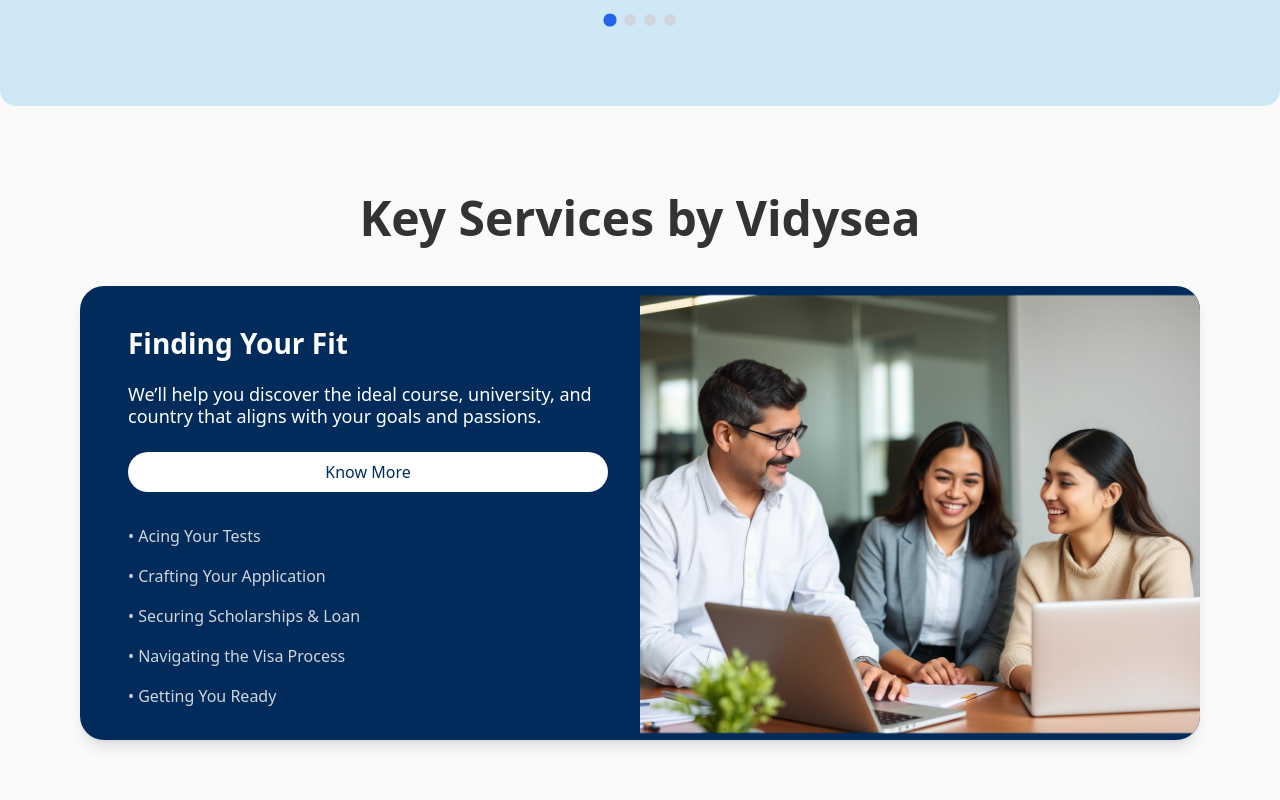
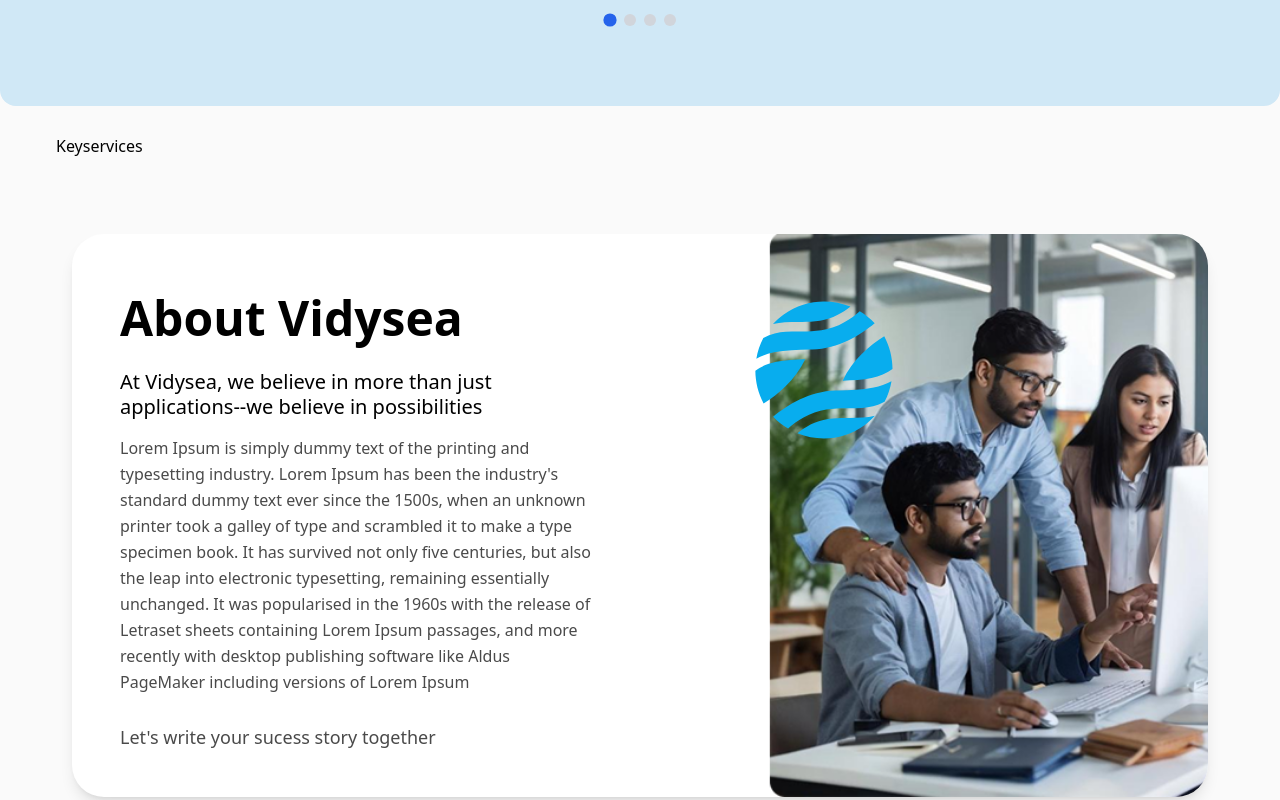
Before and after one commit to girishc24/vidysea, a React (Vite) app: page / in a window 1280 px wide. Shown: the part 2760-3560 px from the top of the page. Built offline with nearby package versions, Linux system fonts and the light colour scheme; the HTML template or start-up script is replaced by a standard one.

Commit message:
updated a app.jsx

```diff
--- a/src/App.jsx
+++ b/src/App.jsx
@@ -1,6 +1,5 @@
-import {Hero, Product, Journey, Services, Testimonials, Students, Aboutus, Media, Faq, Subscribe, Footer} from './sections'
+import {Hero, Product, Journey, Services, Testimonials, Students, KeyServices, Aboutus, Media, Faq, Subscribe, Footer} from './sections'
 import Nav from './components/Nav';
-import KeyServicesNew from './sections/KeyServices';
 
 const App = () => {
 
@@ -29,7 +28,7 @@
         </section>
 
         <section className="px-[3.5rem] py-7 max-sm:p-0">
-            <KeyServicesNew/>
+            <KeyServices/>
         </section>
 
         <section className="px-[3.5rem] pt-0 pb-0 max-sm:p-0">
--- a/src/sections/Keyservices.jsx
+++ b/src/sections/Keyservices.jsx
@@ -1,45 +1,11 @@
-import React from 'react';
-import { key_services_img } from "@/assets/images";
+import React from 'react'
 
-const KeyServices = () => {
+const Keyservices = () => {
   return (
-    <section className="container mx-auto px-6 py-12 max-sm:p-0">
-      <div className='max-w-[1000px] mx-auto text-center'>
-        <h2 className='text-[48px] max-sm:text-[35px] font-bold text-[#333] mb-8 max-sm:px-10 max-sm:py-10 '>
-          Key Services by Vidysea
-        </h2>
+    <div>
+      Keyservices
+    </div>
+  )
+}
 
-      </div>
-      <div className="flex flex-col lg:flex-row bg-[#002b5b] rounded-[24px] overflow-hidden shadow-lg max-sm:rounded-none ">
-        {/* Left Content */}
-        <div className="lg:w-1/2 p-8 lg:pl-12 text-white flex flex-col justify-center">
-          <h3 className="text-2xl lg:text-3xl font-semibold mb-4">Finding Your Fit</h3>
-          <p className="text-base lg:text-lg mb-6">
-            We’ll help you discover the ideal course, university, and country that aligns with your goals and passions.
-          </p>
-          <button className="bg-white text-[#002b5b] py-2 px-6 rounded-full font-medium hover:bg-[#f3f3f3] transition">
-            Know More
-          </button>
-          <ul className="mt-8 space-y-4 text-[#d1d5db]">
-            <li>• Acing Your Tests</li>
-            <li>• Crafting Your Application</li>
-            <li>• Securing Scholarships & Loan</li>
-            <li>• Navigating the Visa Process</li>
-            <li>• Getting You Ready</li>
-          </ul>
-        </div>
-
-        {/* Right Image */}
-        <div className="lg:w-1/2">
-          <img
-            src={key_services_img}
-            alt="Key Services Image"
-            className="w-full h-full object-cover"
-          />
-        </div>
-      </div>
-    </section>
-  );
-};
-
-export default KeyServices;
+export default Keyservices
--- a/src/sections/index.js
+++ b/src/sections/index.js
@@ -4,7 +4,7 @@
 import Services from "./Services";
 import Testimonials from './testimonials';
 import Students from "./Students";
-// import KeyServices from './KeyServices';
+import KeyServices from './KeyServices';
 import Aboutus from "./Aboutus";
 import Media from "./Media";
 import Faq from "./Faq";
@@ -18,7 +18,7 @@
   Services,
   Testimonials,
   Students,
-  // KeyServices,
+  KeyServices,
   Aboutus,
   Media,
   Faq,
```
